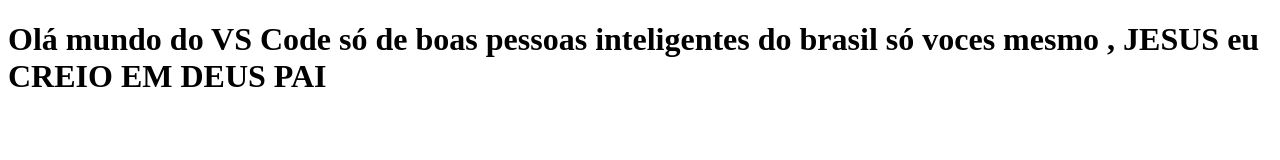
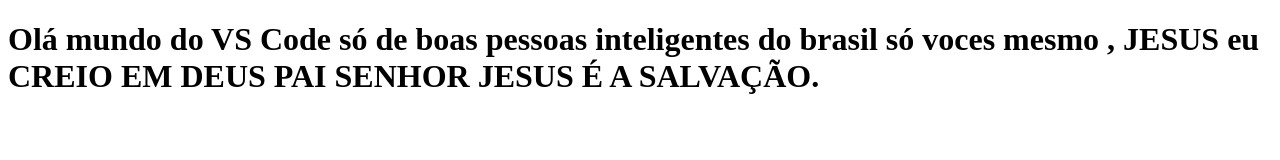
Before and after one commit to ADRIANO-SILVEIRA1984/teste-vscode, a plain HTML site: page index.html in a window 1280 px wide. Drawn offline with Linux system fonts and the light colour scheme.

Commit message:
Update index.html

```diff
--- a/index.html
+++ b/index.html
@@ -7,6 +7,6 @@
     <title>Document</title>
 </head>
 <body>
-    <h1>Olá mundo  do VS Code só de boas pessoas inteligentes do brasil só voces mesmo , JESUS eu CREIO EM DEUS PAI
+    <h1>Olá mundo  do VS Code só de boas pessoas inteligentes do brasil só voces mesmo , JESUS eu CREIO EM DEUS PAI SENHOR JESUS É A SALVAÇÃO.
 </body>
 </html>
```
